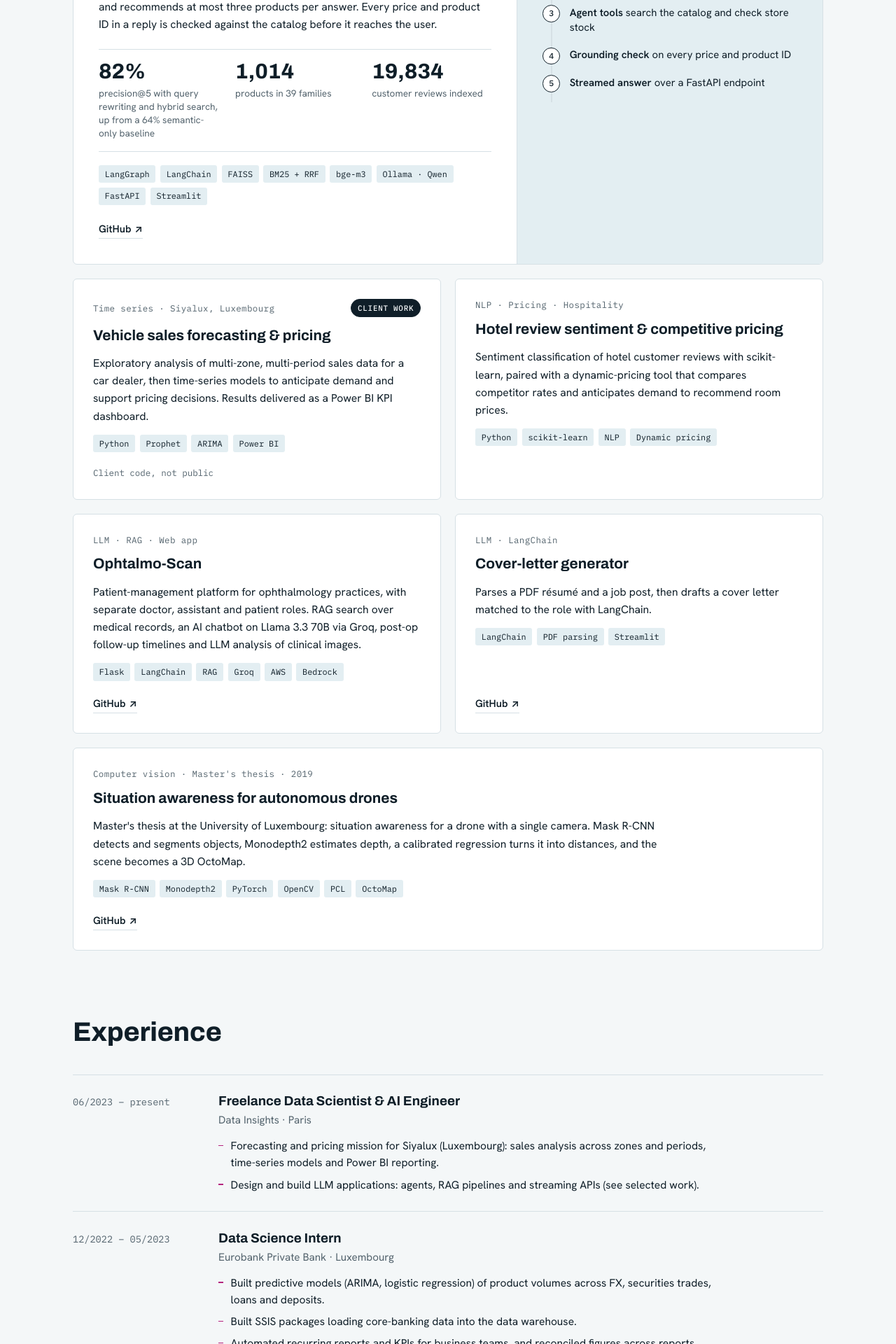
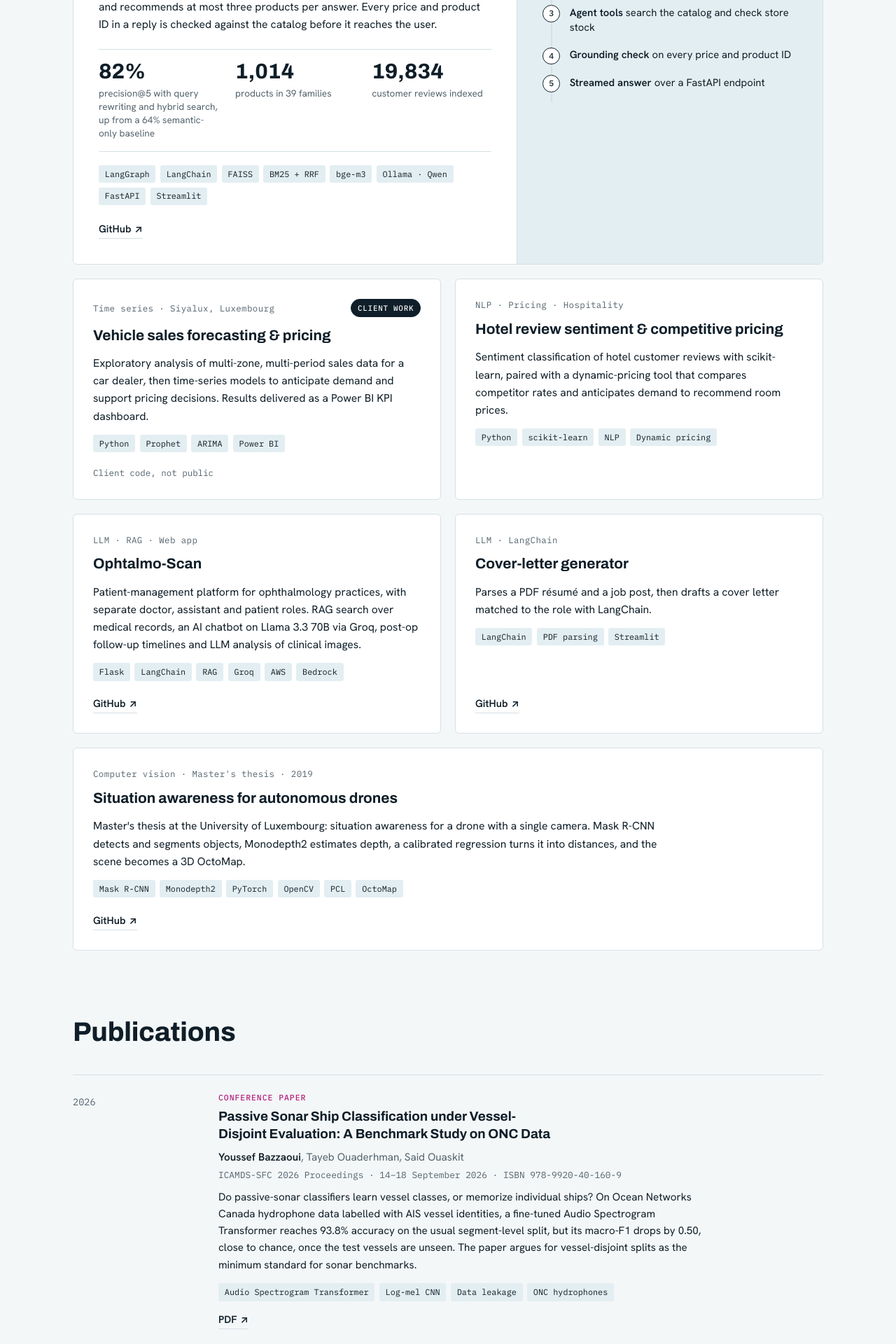
Before and after one commit to youssefbaz/portfolio, a Django app: page / in a window 1280 px wide. Shown: the part 1080-3000 px from the top of the page at 70% size. Run offline with Django 5.2, Linux system fonts and the light colour scheme.

Commit message:
Add Publications section with ICAMDS-SFC 2026 paper and master's thesis
Co-Authored-By: Claude Opus 5.5 <noreply@anthropic.com>
Claude-Session: https://claude.ai/code/session_01JiPcvenyUVmnHhaPZHr6XE

```diff
--- a/base/templates/base/home.html
+++ b/base/templates/base/home.html
@@ -163,6 +163,17 @@ ul,ol{margin:0;padding:0;list-style:none}
 .grid>.card:last-child:nth-child(odd) p{max-width:52rem}
 @media (max-width:820px){.feature{grid-template-columns:1fr}.feature__flow{border-left:0;border-top:1px solid var(--line)}.grid{grid-template-columns:1fr}}
 
+/* publications */
+.pub__type{font:500 .72rem/1.3 var(--f-mono);letter-spacing:.08em;text-transform:uppercase;color:var(--accent);margin-bottom:.45rem}
+.pub__authors{margin-top:.55rem;font-size:.95rem;color:var(--muted)}
+.pub__authors strong{color:var(--ink);font-weight:600}
+.pub__venue{margin-top:.2rem;font:400 .8rem/1.5 var(--f-mono);color:var(--muted)}
+.pub__links{display:flex;flex-wrap:wrap;gap:.5rem 1.25rem;margin-top:.9rem}
+.pub__links a{font-weight:600;font-size:.92rem;text-decoration:none;display:inline-flex;gap:.3rem;align-items:center;border-bottom:1.5px solid var(--line);padding-bottom:.1rem}
+.pub__links a:hover{border-bottom-color:var(--accent)}
+.thesis a{text-decoration:underline;text-decoration-color:var(--line);text-decoration-thickness:1.5px;text-underline-offset:.25em}
+.thesis a:hover{text-decoration-color:var(--accent)}
+
 /* timeline */
 .tl{display:grid;grid-template-columns:11rem minmax(0,1fr);gap:.5rem 2rem;padding-block:1.6rem;border-top:1px solid var(--line)}
 .tl:last-child{border-bottom:1px solid var(--line)}
@@ -173,6 +184,9 @@ ul,ol{margin:0;padding:0;list-style:none}
 .tl__body li{position:relative;padding-left:1.1rem;font-size:.97rem;line-height:1.55}
 .tl__body li::before{content:"";position:absolute;left:0;top:.68em;width:.45rem;height:1.5px;background:var(--accent)}
 .tl__note{margin-top:.6rem;font-size:.95rem;max-width:44rem}
+.tl__body ul.tags{display:flex;flex-wrap:wrap;gap:.4rem;margin-top:.9rem;max-width:none}
+.tl__body .tags li{padding:.42rem .55rem;font:400 .74rem/1 var(--f-mono)}
+.tl__body .tags li::before{content:none}
 @media (max-width:640px){.tl{grid-template-columns:1fr;gap:.35rem}}
 
 /* skills */
@@ -218,6 +232,7 @@ ul,ol{margin:0;padding:0;list-style:none}
     <a class="brand" href="#top" aria-label="Youssef Bazzaoui, home"><span class="brand__mark" aria-hidden="true">YB</span><span>Youssef Bazzaoui</span></a>
     <nav class="nav" aria-label="Sections">
       <a href="#work"><span lang="en">Projects</span><span lang="fr">Projets</span></a>
+      <a href="#papers">Publications</a>
       <a href="#experience"><span lang="en">Experience</span><span lang="fr">Expérience</span></a>
       <a href="#education"><span lang="en">Education</span><span lang="fr">Formation</span></a>
       <a href="#skills"><span lang="en">Skills</span><span lang="fr">Compétences</span></a>
@@ -359,6 +374,44 @@ ul,ol{margin:0;padding:0;list-style:none}
     </div>
   </section>
 
+  <section class="section" id="papers">
+    <div class="wrap">
+      <div class="section__head">
+        <h2>Publications</h2>
+      </div>
+      <ol>
+        <li class="tl">
+          <p class="tl__date">2026</p>
+          <div class="tl__body">
+            <p class="pub__type"><span lang="en">Conference paper</span><span lang="fr">Article de conférence</span></p>
+            <h3>Passive Sonar Ship Classification under Vessel-Disjoint Evaluation: A Benchmark Study on ONC Data</h3>
+            <p class="pub__authors"><strong>Youssef Bazzaoui</strong>, Tayeb Ouaderhman, Said Ouaskit</p>
+            <p class="pub__venue"><span lang="en">ICAMDS-SFC 2026 Proceedings · 14–18 September 2026 · ISBN 978-9920-40-160-9</span><span lang="fr">Actes ICAMDS-SFC 2026 · 14–18 septembre 2026 · ISBN 978-9920-40-160-9</span></p>
+            <p class="tl__note" lang="en">Do passive-sonar classifiers learn vessel classes, or memorize individual ships? On Ocean Networks Canada hydrophone data labelled with AIS vessel identities, a fine-tuned Audio Spectrogram Transformer reaches 93.8% accuracy on the usual segment-level split, but its macro-F1 drops by 0.50, close to chance, once the test vessels are unseen. The paper argues for vessel-disjoint splits as the minimum standard for sonar benchmarks.</p>
+            <p class="tl__note" lang="fr">Les classifieurs de sonar passif apprennent-ils des classes de navires, ou mémorisent-ils des navires précis&#160;? Sur les données hydrophones d'Ocean Networks Canada annotées avec les identifiants AIS, un Audio Spectrogram Transformer fine-tuné atteint 93,8&#160;% de précision avec le découpage habituel par segments, mais son macro-F1 chute de 0,50, proche du hasard, dès que les navires de test sont inédits. L'article plaide pour le découpage vessel-disjoint comme standard minimal des benchmarks sonar.</p>
+            <ul class="tags"><li>Audio Spectrogram Transformer</li><li><span lang="en">Log-mel CNN</span><span lang="fr">CNN log-mel</span></li><li><span lang="en">Data leakage</span><span lang="fr">Fuite de données</span></li><li><span lang="en">ONC hydrophones</span><span lang="fr">Hydrophones ONC</span></li></ul>
+            <div class="pub__links"><a href="/static/pdf/Bazzaoui_ICAMDS-SFC_2026.pdf" target="_blank" rel="noopener">PDF <span class="arr" aria-hidden="true">↗</span></a></div>
+          </div>
+        </li>
+        <li class="tl">
+          <p class="tl__date">2019</p>
+          <div class="tl__body">
+            <p class="pub__type"><span lang="en">Master's thesis</span><span lang="fr">Mémoire de master</span></p>
+            <h3>Machine Learning-Based Object Situation Awareness Using a Monocular Camera for the Autonomous Navigation of Multirotor Aerial Robots in Populated Areas</h3>
+            <p class="pub__authors"><strong>Youssef Bazzaoui</strong> · <span lang="en">Supervisor:</span><span lang="fr">Encadrant&#160;:</span> Jose-Luis Sanchez-Lopez</p>
+            <p class="pub__venue"><span lang="en">University of Luxembourg · Master in Information and Computer Sciences · December 2019</span><span lang="fr">Université du Luxembourg · Master en informatique · décembre 2019</span></p>
+            <p class="tl__note" lang="en">Object detection, distance estimation and 3D mapping from a single drone camera, combining Mask R-CNN, Monodepth2, a calibrated distance regression and OctoMap.</p>
+            <p class="tl__note" lang="fr">Détection d'objets, estimation de distance et cartographie 3D à partir d'une seule caméra de drone, en combinant Mask R-CNN, Monodepth2, une régression de distance calibrée et OctoMap.</p>
+            <div class="pub__links">
+              <a href="https://github.com/youssefbaz/MasterThes/blob/master/thesis/Thesis_Youssef.pdf" target="_blank" rel="noopener">PDF <span class="arr" aria-hidden="true">↗</span></a>
+              <a href="https://github.com/youssefbaz/MasterThes" target="_blank" rel="noopener">Code <span class="arr" aria-hidden="true">↗</span></a>
+            </div>
+          </div>
+        </li>
+      </ol>
+    </div>
+  </section>
+
   <section class="section" id="experience">
     <div class="wrap">
       <div class="section__head">
@@ -434,6 +487,8 @@ ul,ol{margin:0;padding:0;list-style:none}
               <dd><span lang="en">Underwater acoustic target recognition (UATR)</span><span lang="fr">Reconnaissance de cibles acoustiques sous-marines (UATR)</span></dd>
               <dt><span lang="en">Focus</span><span lang="fr">Axe</span></dt>
               <dd><span lang="en">Classifiers that stay reliable from one sonar platform and sea environment to another</span><span lang="fr">Des classifieurs qui restent fiables d'une plateforme sonar et d'un environnement marin à l'autre</span></dd>
+              <dt><span lang="en">Paper</span><span lang="fr">Article</span></dt>
+              <dd><a href="#papers"><span lang="en">Vessel-disjoint evaluation of passive-sonar classifiers (ICAMDS-SFC 2026)</span><span lang="fr">Évaluation vessel-disjoint des classifieurs de sonar passif (ICAMDS-SFC 2026)</span></a></dd>
             </dl>
           </div>
         </li>
```
Also changed, not shown: 1 other file.
